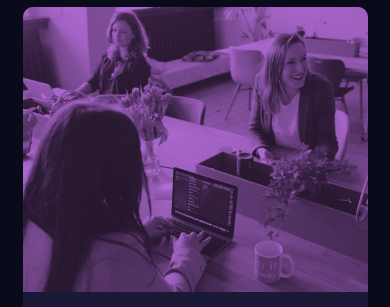
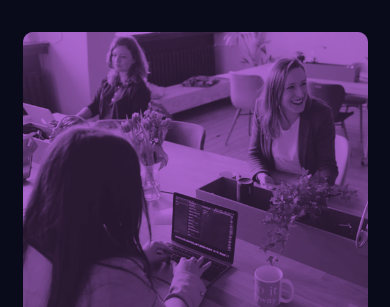
Before and after one commit to ieiradouglas/statuscard, a plain HTML site: page index.html in a window 390 px wide. Shown: the top 307 px of the page. Drawn offline with Linux system fonts and the light colour scheme.

Commit message:
Update style.css

```diff
--- a/style/style.css
+++ b/style/style.css
@@ -90,7 +90,7 @@ body {
 
 @media screen and (max-width:900px) {
     .content {
-        height: calc(100vh);
+        height: calc(100vh + 50px);
     }
     .stats-background {
         flex-flow: column-reverse;
```
